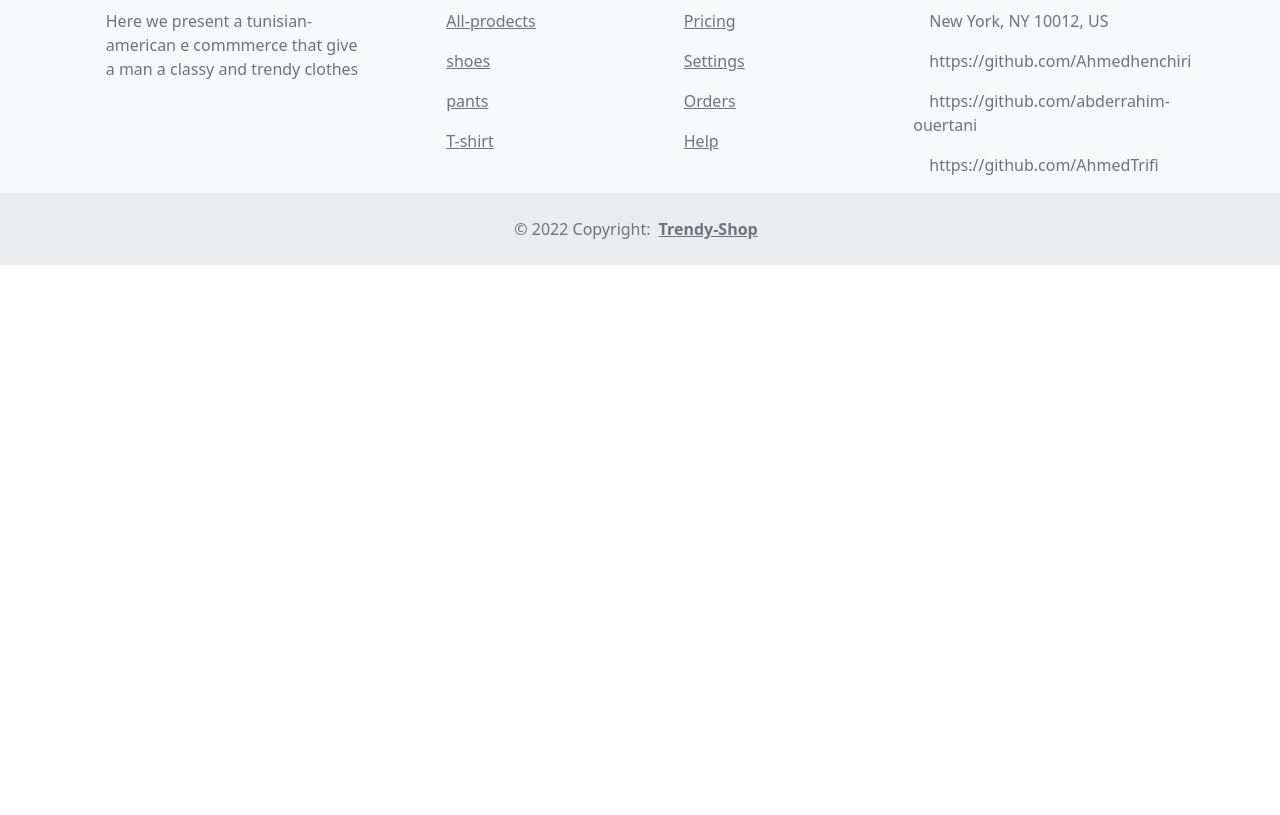
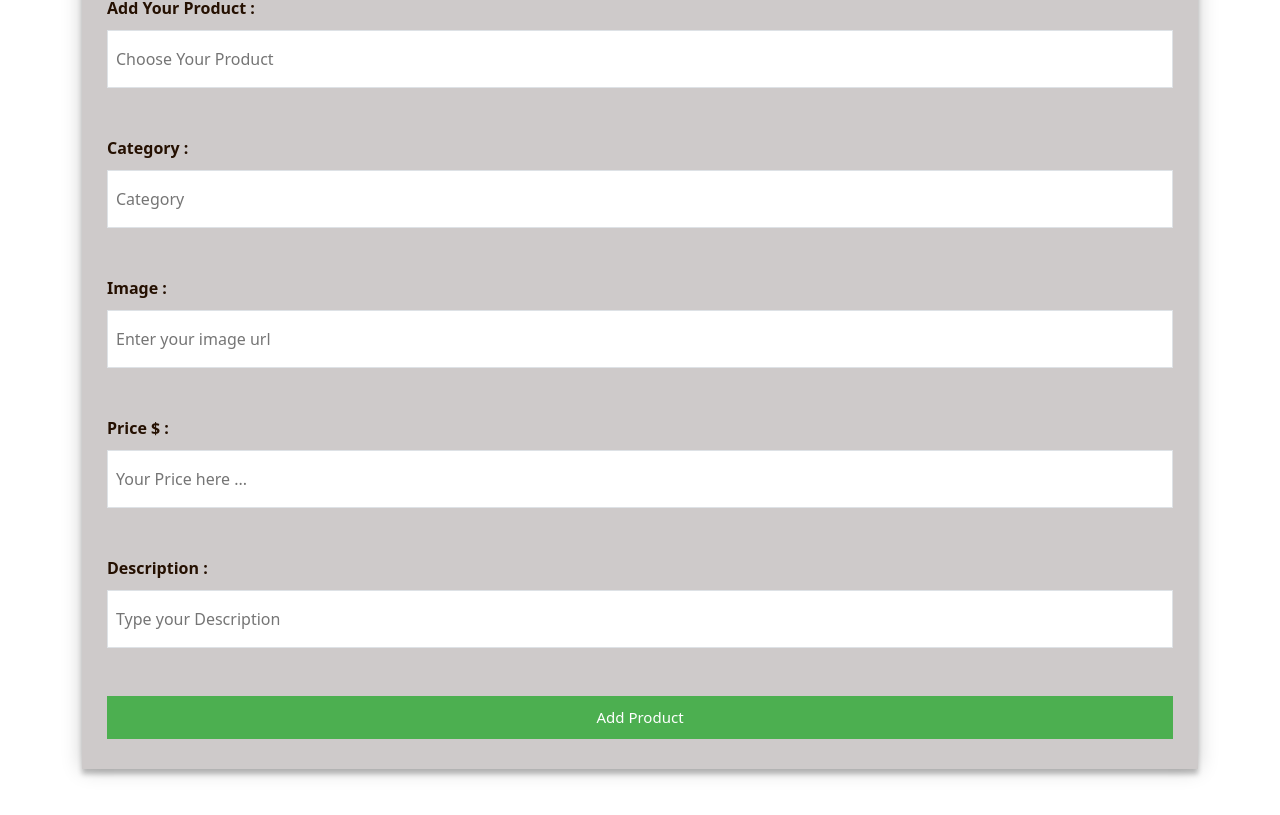
Before and after one commit to Greenfield-V-2-Clothing-e-shop/nawarni, a Next.js app in the folder client/: page /admin/admin in a window 1280 px wide. Shown: the part 265-1080 px from the top of the page. Before the commit the page ends 800 px from the top, so only its background shows below. Built offline with nearby package versions, Linux system fonts and the light colour scheme; no server answers.

Commit message:
admin add + delete

```diff
--- a/client/pages/admin/admin.tsx
+++ b/client/pages/admin/admin.tsx
@@ -1,19 +1,177 @@
-import React from 'react';
+import React from "react";
+import { useState, useEffect } from "react";
+import axios, { AxiosResponse } from "axios";
+import { useRouter } from "next/router";
 
-
-function admin() {
-
-
-
-
-
-
-
-  return (
-    <div >
-      hello admin
-    </div>
-  )
+interface Products {
+  Product: String;
+  Category: String;
+  Description: String;
+  ImageUrl: String;
+  Price: String;
+  _id: String;
 }
 
-export default admin
+export default function admin(event: any) {
+  const router = useRouter();
+
+  const [products, setProducts] = useState<Products[]>([]);
+  const [product, setProduct] = useState("");
+  const [category, setCategory] = useState("");
+  const [image, setImage] = useState("");
+  const [price, setPrice] = useState("");
+  const [description, setDescription] = useState("");
+
+  const addProduct = async (event: any) => {
+    try {
+      event.preventDefault();
+      await axios.post("http://localhost:5000/prod/prod", {
+        Product: product,
+        Category: category,
+        Description: description,
+        ImageUrl: image,
+        Price: price,
+      });
+
+      router.push("/admin");
+    } catch (error) {
+      console.log(error);
+    }
+  };
+
+  useEffect(() => {
+    axios
+      .get<Products[]>("http://localhost:5000/prod/prod")
+      .then((response: AxiosResponse) => {
+        // console.log(products);
+        setProducts(response.data);
+      });
+  }, []);
+  return (
+    <div>
+      <div className="container">
+        <div className="mx-auto w-full max-w-[550px]">
+          <form onSubmit={addProduct} className="ba7lous ">
+            <div className="mb-5">
+              <label className="blok">Add Your Product :</label>
+              <input
+                type="text"
+                name="name"
+                id="name"
+                placeholder="Choose Your Product"
+                className="w-full rounded-md border border-[#e0e0e0] bg-white py-3 px-6 text-base font-medium text-[#6B7280] outline-none focus:border-[#6A64F1] focus:shadow-md"
+                value={product}
+                onChange={(element) => {
+                  setProduct(element.target.value);
+                }}
+              />
+            </div>
+            <div className="mb-5">
+              <label className="blok">Category :</label>
+              <input
+                type="text"
+                name="text"
+                id="email"
+                placeholder="Category"
+                className="w-full rounded-md border border-[#e0e0e0] bg-white py-3 px-6 text-base font-medium text-[#6B7280] outline-none focus:border-[#6A64F1] focus:shadow-md"
+                value={category}
+                onChange={(element) => {
+                  setCategory(element.target.value);
+                }}
+              />
+            </div>
+            <div className="mb-5">
+              <label className="blok">Image :</label>
+              <input
+                type="text"
+                name="subject"
+                id="subject"
+                placeholder="Enter your image url"
+                className="w-full rounded-md border border-[#e0e0e0] bg-white py-3 px-6 text-base font-medium text-[#6B7280] outline-none focus:border-[#6A64F1] focus:shadow-md"
+                value={image}
+                onChange={(element) => {
+                  setImage(element.target.value);
+                }}
+              />
+            </div>
+            <div className="mb-5">
+              <label className="blok">Price $ :</label>
+              <input
+                type="text"
+                name="subject"
+                id="subject"
+                placeholder="Your Price here ..."
+                className="w-full rounded-md border border-[#e0e0e0] bg-white py-3 px-6 text-base font-medium text-[#6B7280] outline-none focus:border-[#6A64F1] focus:shadow-md"
+                value={price}
+                onChange={(element) => {
+                  setPrice(element.target.value);
+                }}
+              />
+            </div>
+
+            <div className="mb-5">
+              <label className="blok">Description :</label>
+              <input
+                type="text"
+                name="message"
+                id="message"
+                placeholder="Type your Description"
+                className="w-full resize-none rounded-md border border-[#e0e0e0] bg-white py-3 px-6 text-base font-medium text-[#6B7280] outline-none focus:border-[#6A64F1] focus:shadow-md"
+                value={description}
+                onChange={(element) => {
+                  setDescription(element.target.value);
+                }}
+              ></input>
+            </div>
+            <div>
+              <button
+                className="btn-add-p"
+                type="submit"
+              >
+                Add Product
+              </button>
+            </div>
+          </form>
+        </div>
+      </div>
+
+      <div className="row gx-4 gx-lg-5 row-cols-2 row-cols-md-3 row-cols-xl-4 justify-content-center ">
+        {products.map((e: any) => {
+          return (
+            <div
+              key={e._id}
+              className="card m-2 shadow-lg p-3 mb-5 bg-body rounded"
+            >
+              <img src={e.ImageUrl} className="card-img-top" alt="..." />
+              <div className="card-body">
+                <h5 className="card-title">{e.Product}</h5>
+                <p className="card-text">{e.Description}</p>
+                <p className="card-text">
+                  <small className="text-muted">{e.Price} $</small>
+                </p>
+                <br />
+                <button
+                  type="button"
+                  className="ba7lousD"
+                  onClick={() => {
+                    axios
+                      .delete(`http://localhost:5000/prod/${e._id}`)
+                      .then((res) => {
+                        console.log(res);
+                        console.log(e._id);
+                      });
+                  }}
+                >
+                  Remove
+                </button>
+                <button type="button" className="ba7lousU">
+                  Update
+                </button>
+              </div>
+            </div>
+          );
+        })}
+      </div>
+    </div>
+  );
+}
--- a/client/styles/globals.css
+++ b/client/styles/globals.css
@@ -158,10 +158,11 @@ input{
     outline: none;
     width: 100%;
     background-color: rgb(247, 247, 247);
+    color:#000;
 }
 input:focus::-webkit-input-placeholder
 {
-      color:transparent;
+      color:black;
 }
 .btn{
     background-color: #000;
@@ -201,3 +202,75 @@ a:hover{
 .bt{
   width: 200px;
 }
+
+.ba7lous{
+    background: #cecaca;
+  padding: 25px;
+  margin: 150px 0;
+  box-shadow: 0 0 20px 0 rgba(0, 0, 0, 0.2), 0 5px 5px 0 rgba(0, 0, 0, 0.24);
+
+}
+
+.blok{
+    color: #251001;
+font-weight: bold;
+display: block;
+width: 150px;
+float: left;
+margin-bottom: 10px;
+
+}
+
+.btn-add-p{
+cursor: pointer;
+  width: 100%;
+  border: none;
+  background: #4CAF50;
+  color: #FFF;
+  margin: 0 0 5px;
+  padding: 10px;
+  font-size: 15px;
+}
+.btn-add-p:hover{
+    background: #43A047;
+  -webkit-transition: background 0.3s ease-in-out;
+  -moz-transition: background 0.3s ease-in-out;
+  transition: background-color 0.3s ease-in-out;
+}
+btn-add-p:active{
+    box-shadow: inset 0 1px 3px rgba(0, 0, 0, 0.5);
+}
+.ba7lousD{
+    cursor: pointer;
+  width: 100%;
+  border: none;
+  background: #8a0505;
+  color: #FFF;
+  margin: 0 0 5px;
+  padding: 10px;
+  font-size: 15px;
+}
+.ba7lousD:hover{
+    background: #dd0d0d;
+  -webkit-transition: background 0.3s ease-in-out;
+  -moz-transition: background 0.3s ease-in-out;
+  transition: background-color 0.3s ease-in-out;
+}
+
+.ba7lousU{
+    cursor: pointer;
+  width: 100%;
+  border: none;
+  background: #0501d6;
+  color: #FFF;
+  margin: 0 0 5px;
+  padding: 10px;
+  font-size: 15px;
+}
+
+.ba7lousU:hover{
+    background: #4504be;
+  -webkit-transition: background 0.3s ease-in-out;
+  -moz-transition: background 0.3s ease-in-out;
+  transition: background-color 0.3s ease-in-out;
+}
```
